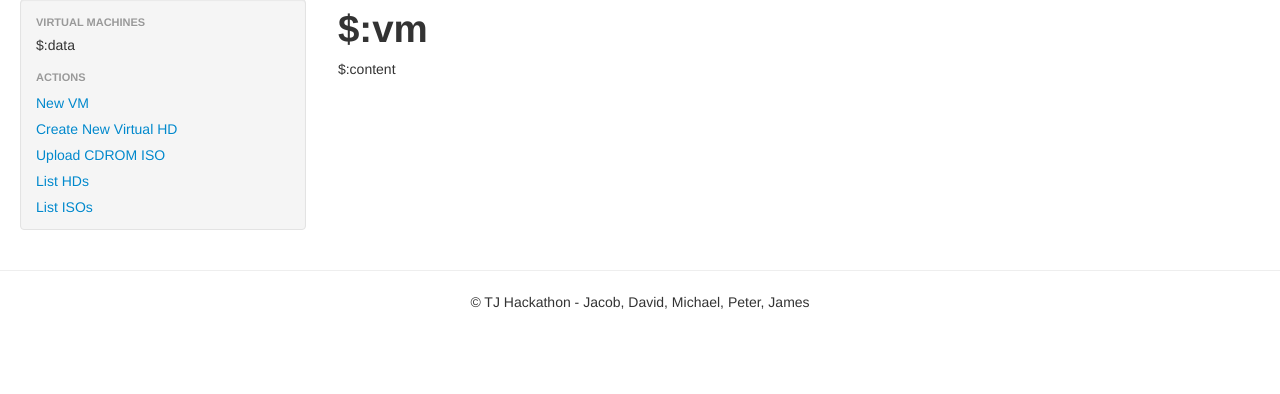
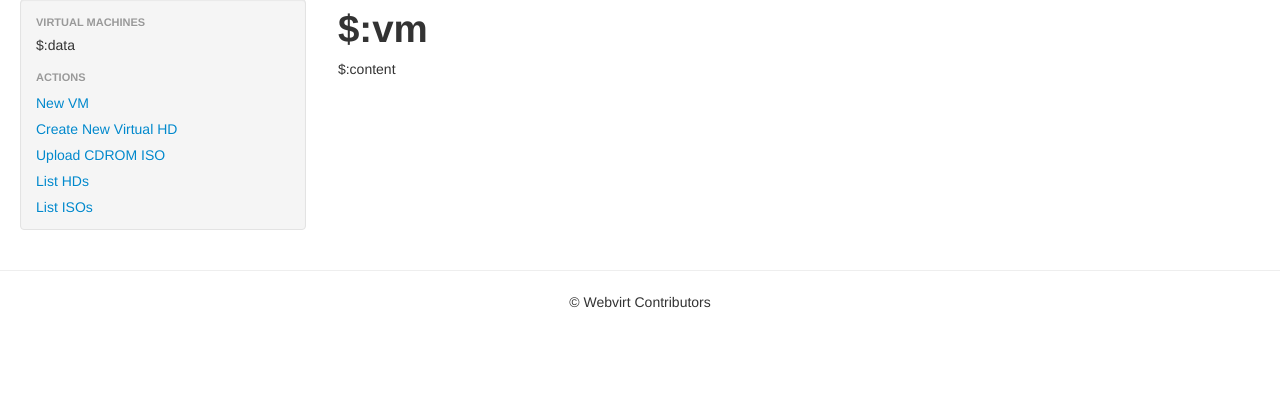
Before and after one commit to jholtom/webvirt, a Python web app: template webvirt/templates/vm.html in a window 1280 px wide. Shown: the part 81-475 px from the top of the page. Run offline with Jinja, Linux system fonts and the light colour scheme; the template is opened without the code that fills it, so the values that code supplies are empty; some libraries are stand-ins or nearby versions.

Commit message:
change copyright information

```diff
--- a/webvirt/templates/index.html
+++ b/webvirt/templates/index.html
@@ -86,7 +86,7 @@
       <hr>
 
       <footer>
-       <center> <p>&copy; TJ Hackathon - Jacob, David, Michael, Peter, James</p> </center>
+       <center> <p>&copy; Webvirt Contributors</p> </center>
       </footer>
 
     </div><!--/.fluid-container-->
--- a/webvirt/templates/vm.html
+++ b/webvirt/templates/vm.html
@@ -89,7 +89,7 @@
       <hr>
 
       <footer>
-       <center> <p>&copy; TJ Hackathon - Jacob, David, Michael, Peter, James</p> </center>
+       <center> <p>&copy; Webvirt Contributors</p> </center>
       </footer>
 
     </div><!--/.fluid-container-->
```
